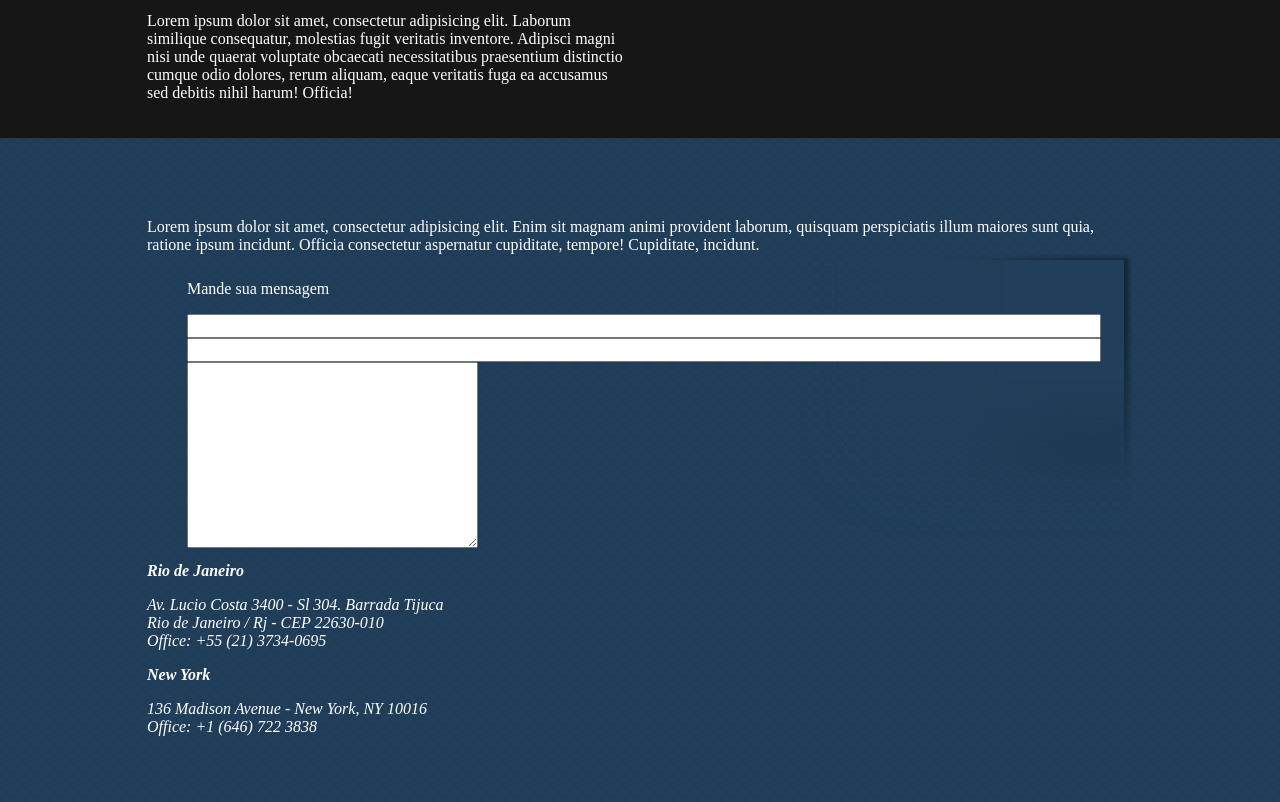
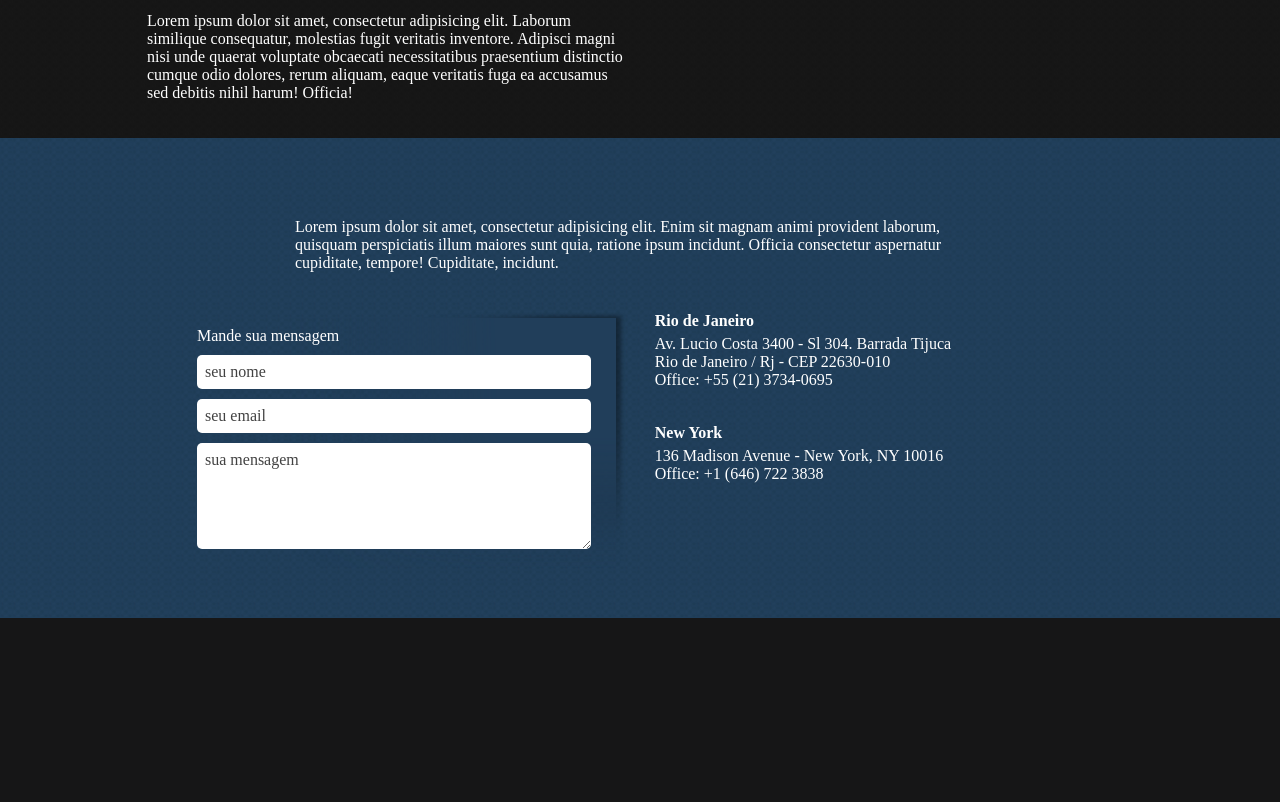
Before and after one commit to guilouro/stormsecurity, a Django app: page / in a window 1280 px wide. Shown: the part 1224-2026 px from the top of the page. After the commit the page ends 1842 px from the top, so only its background shows below. Run offline with Django 3.2, Linux system fonts and the light colour scheme; parts of the project's set-up code (start-up, migrations or seed data) failed here and were passed over.

Commit message:
form position

```diff
--- a/_src/assets/sass/_globals.sass
+++ b/_src/assets/sass/_globals.sass
@@ -7,6 +7,19 @@
     background: -ms-linear-gradient(top,  #303031 0%,#0f1011 100%) /* IE10+ */
     background: linear-gradient(to bottom,  #303031 0%,#0f1011 100%) /* W3C */
     filter: progid:DXImageTransform.Microsoft.gradient( startColorstr='#303031', endColorstr='#0f1011',GradientType=0 ) /* IE6-9 */
+
+@mixin placeholder
+    &::-webkit-input-placeholder
+        @content
+
+    &:-moz-placeholder
+        @content
+
+    &::-moz-placeholder
+        @content
+
+    &:-ms-input-placeholder
+        @content
 
 
 body
@@ -99,11 +112,34 @@ footer
     padding: 30px 0
 
     .citation
+        +j-center($content * 0.7)
+        margin-bottom: 40px
+
+    .form
+        +j-column(6/12)
+
+    address
+        font-size: 1rem
+        font-style: normal
+        p
+            margin: 5px 0 35px
 
 
 form
     background: url(../img/bg-contato.png) top right no-repeat
-    padding: 10px 40px
+    padding: 10px 50px
 
-    input
+    input, textarea
+        color: $default_color
         width: 100%
+        margin: 5px 0
+        padding: 8px
+        border-radius: 5px
+        border: none
+
+        +placeholder()
+            color: lighten($default_color, 10%)
+
+
+    p
+        margin: 5px 0
--- a/assets/css/style.css
+++ b/assets/css/style.css
@@ -742,13 +742,61 @@ footer {
   background: url(../img/pattern_footer.jpg);
   padding: 30px 0;
 }
+footer .citation {
+  width: auto;
+  max-width: 690.2px;
+  float: none;
+  display: block;
+  margin-right: auto;
+  margin-left: auto;
+  padding-left: 0;
+  padding-right: 0;
+  margin-bottom: 40px;
+}
+footer .form {
+  float: left;
+  clear: none;
+  width: 48.5%;
+  margin-left: 0;
+  margin-right: 3%;
+}
+footer .form:last-child {
+  margin-right: 0;
+}
+footer address {
+  font-size: 1rem;
+  font-style: normal;
+}
+footer address p {
+  margin: 5px 0 35px;
+}
 
 form {
   background: url(../img/bg-contato.png) top right no-repeat;
-  padding: 10px 40px;
+  padding: 10px 50px;
 }
-form input {
+form input, form textarea {
+  color: #282828;
   width: 100%;
+  margin: 5px 0;
+  padding: 8px;
+  border-radius: 5px;
+  border: none;
+}
+form input::-webkit-input-placeholder, form textarea::-webkit-input-placeholder {
+  color: #424242;
+}
+form input:-moz-placeholder, form textarea:-moz-placeholder {
+  color: #424242;
+}
+form input::-moz-placeholder, form textarea::-moz-placeholder {
+  color: #424242;
+}
+form input:-ms-input-placeholder, form textarea:-ms-input-placeholder {
+  color: #424242;
+}
+form p {
+  margin: 5px 0;
 }
 
 .menu {
--- a/templates/base.html
+++ b/templates/base.html
@@ -52,14 +52,15 @@
 
     <footer>
         <section>
-                Lorem ipsum dolor sit amet, consectetur adipisicing elit. Enim sit magnam animi provident laborum, quisquam perspiciatis illum maiores sunt quia, ratione ipsum incidunt. Officia consectetur aspernatur cupiditate, tempore! Cupiditate, incidunt.
+
+                <div class="citation">Lorem ipsum dolor sit amet, consectetur adipisicing elit. Enim sit magnam animi provident laborum, quisquam perspiciatis illum maiores sunt quia, ratione ipsum incidunt. Officia consectetur aspernatur cupiditate, tempore! Cupiditate, incidunt.</div>
 
                 <article class="form">
                     <form action="#">
                         <p>Mande sua mensagem</p>
-                        <input type="text">
-                        <input type="text">
-                        <textarea name="" id="" cols="30" rows="10"></textarea>
+                        <input type="text" placeholder="seu nome">
+                        <input type="text" placeholder="seu email">
+                        <textarea name="" placeholder="sua mensagem" cols="30" rows="5"></textarea>
                     </form>
                 </article>
 
```
Also changed, not shown: 1 other file.
